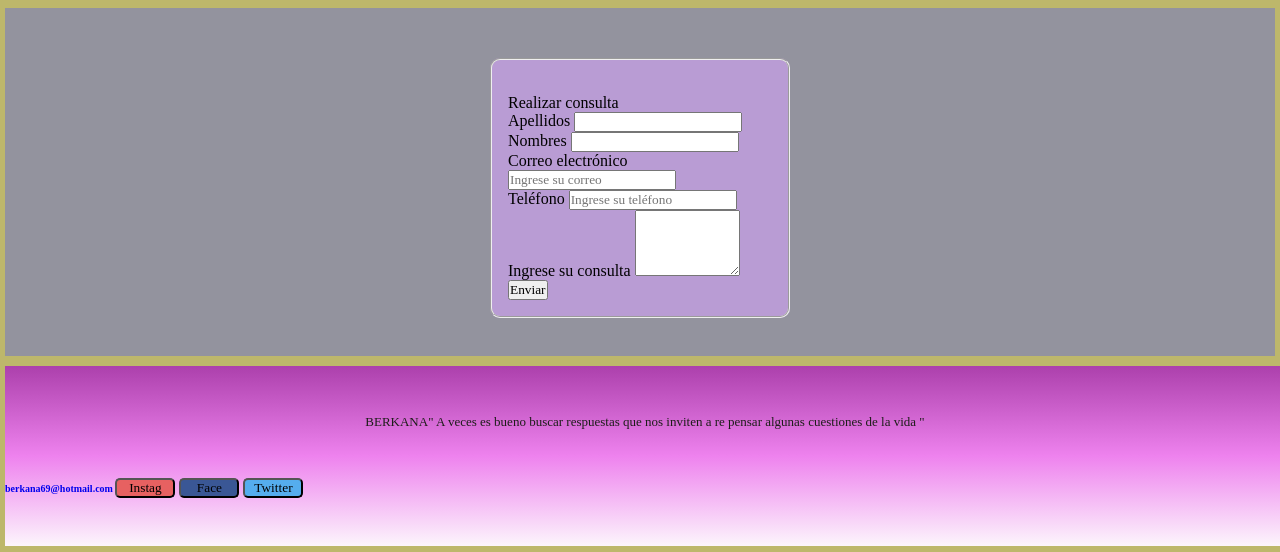
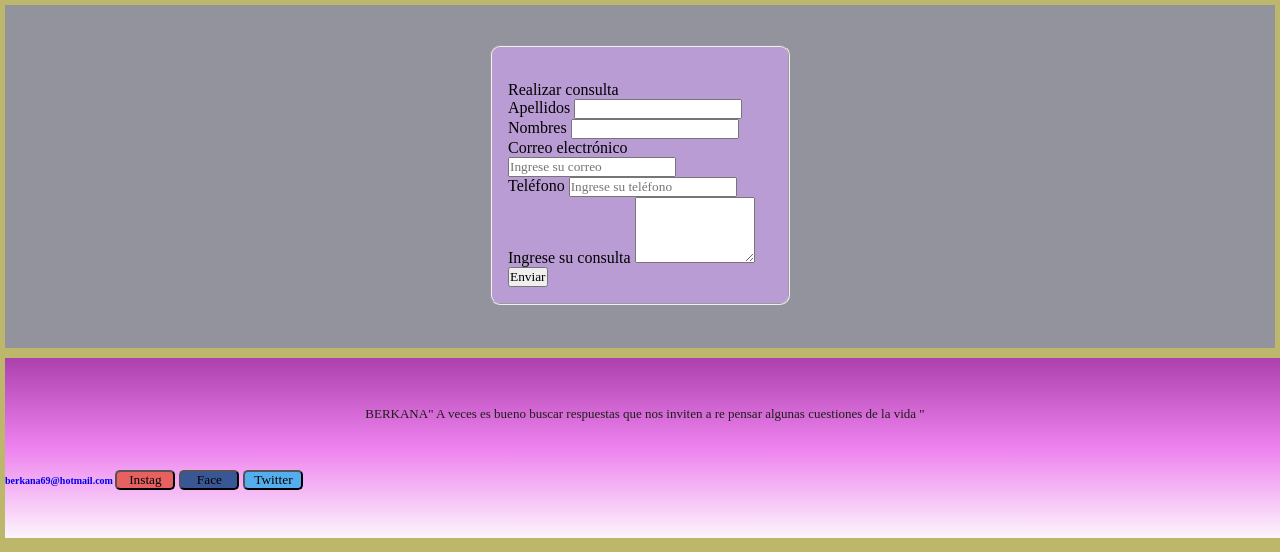
Before and after one commit to Gianaza/Lectura-de-Runa, a website: page pages/contacto.html in a window 1280 px wide. Shown: the part 248-800 px from the top of the page. Drawn offline with Linux system fonts and the light colour scheme.

Commit message:
entregar

```diff
--- a/Styles/main.css
+++ b/Styles/main.css
@@ -33,6 +33,7 @@ header {
   background-image: linear-gradient(to bottom, #ac40ac, violet, #fcf5fc);
   margin: 5px;
   width: 100%; }
+
   header img {
     border-color: #361a1a;
     border-style: solid;
@@ -138,7 +139,7 @@ p {
   padding: 16px;
   border-radius: 10px;
   margin:auto;
-  margin-top: 50px;
+  margin-top: 40px;
   background-color: #b99cd4; }
 
 legend {
@@ -179,15 +180,20 @@ footer {
 @media only screen and (max-width: 524px) {
   h1 {
     font-size: 30px; }
+
   h2 {
     font-size: 20px; }
+
   h4 {
     font-size: small; }
+
   p {
     font-size: 8px; }
+
   header-imag {
     width: 50px;
     height: auto; }
+
   .navbar__item {
     font-size: x-small; }
   .textoRunas, .info {
--- a/pages/contacto.html
+++ b/pages/contacto.html
@@ -64,7 +64,7 @@
             <div>
 
                 <label for="consulta">Ingrese su consulta</label>
-                <textarea name="consulta" id="consulta" cols="12" rows="4"></textarea></div>
+                <textarea name="consulta" id="consulta" cols="14" rows="4"></textarea></div>
             <div>
                 <input type="submit"value="Enviar"></div>
             </div>
```
